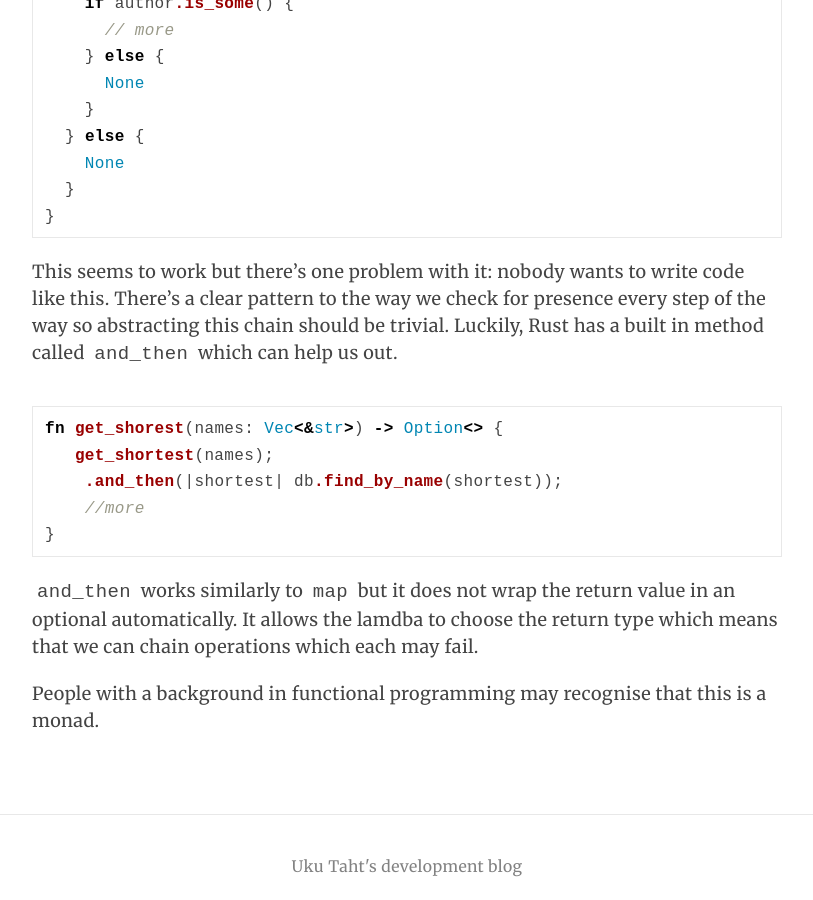
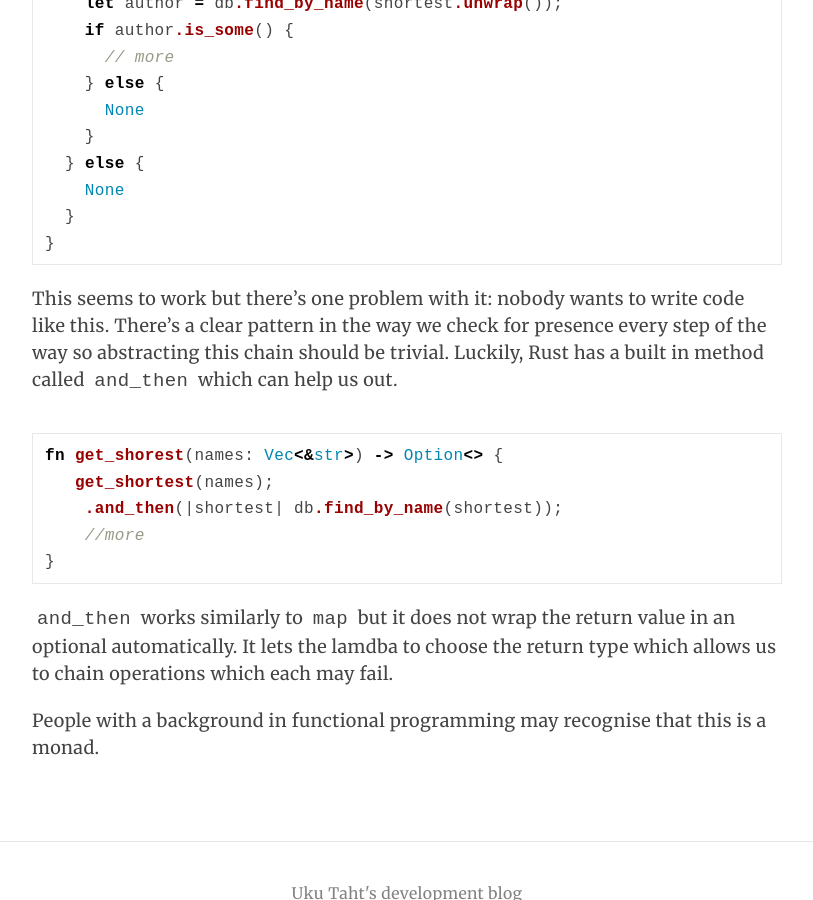
Before and after one commit to ukutaht/blog, a Jekyll site: the page built from _posts/2015-03-16-using-the-option-type-effectively.md, in a window 1280 px wide and 900 px high, scrolled down 3238 px. Shown: the whole window, without its empty margins (233-1046 px from the left). Built offline with Jekyll 4.4.1, drawn with Linux system fonts in a browser that asks for light colours; nearby versions of some CDN libraries; Markdown is read by kramdown in place of the engine named in the settings; some of the changed text lies outside the part shown.

Commit message:
minor edits to option blog

````diff
--- a/_posts/2015-03-16-using-the-option-type-effectively.md
+++ b/_posts/2015-03-16-using-the-option-type-effectively.md
@@ -126,7 +126,7 @@ fn get_shorest(names: Vec<&str>) -> Option<> {
 ```
 
 This seems to work but there's one problem with it: nobody wants to write code like this.
-There's a clear pattern to the way we check for presence every step of the way so
+There's a clear pattern in the way we check for presence every step of the way so
 abstracting this chain should be trivial. Luckily, Rust has a built in method called
 `and_then` which can help us out.
 
@@ -139,6 +139,6 @@ fn get_shorest(names: Vec<&str>) -> Option<> {
 ```
 
 `and_then` works similarly to `map` but it does not wrap the return value in an optional automatically.
-It allows the lamdba to choose the return type which means that we can chain operations which each may fail.
+It lets the lamdba to choose the return type which allows us to chain operations which each may fail.
 
 People with a background in functional programming may recognise that this is a monad.
````
Also changed, not shown: other parts of _posts/2015-03-16-using-the-option-type-effectively.md (+3 -3 lines).
